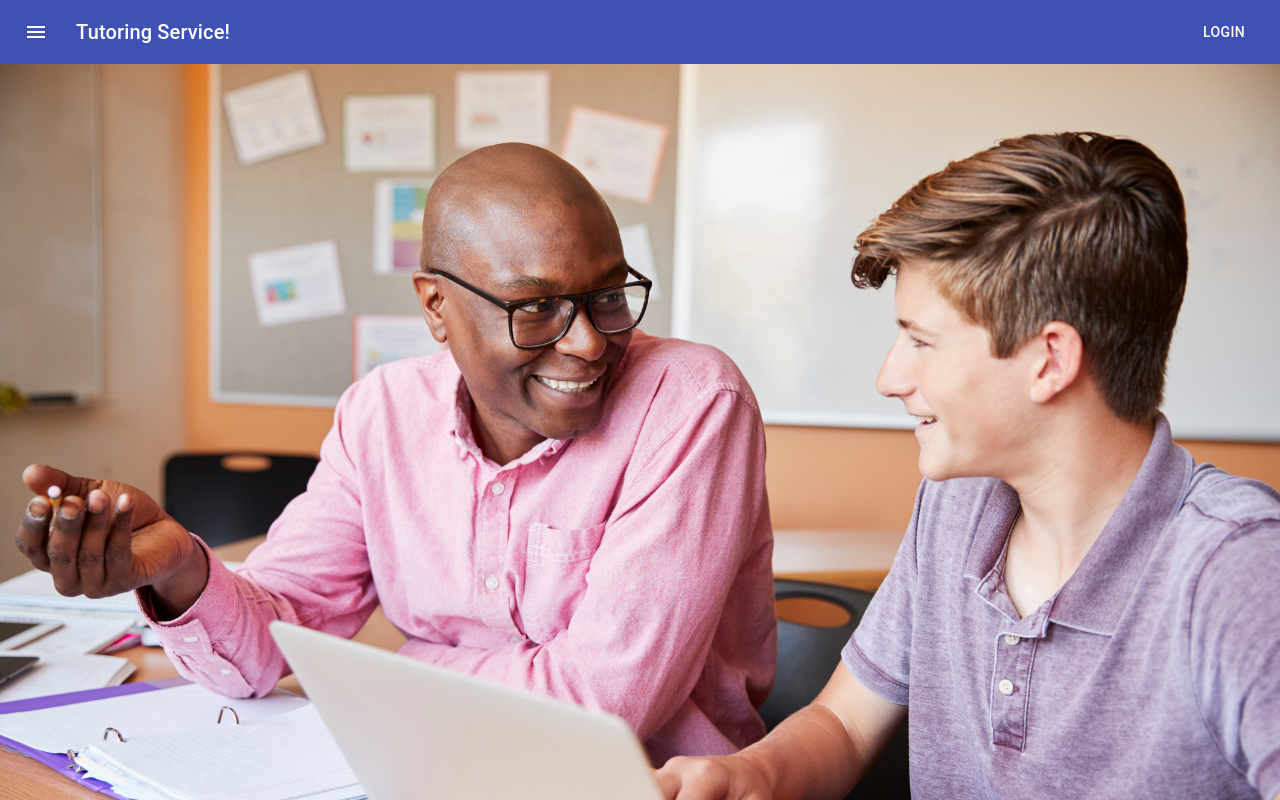
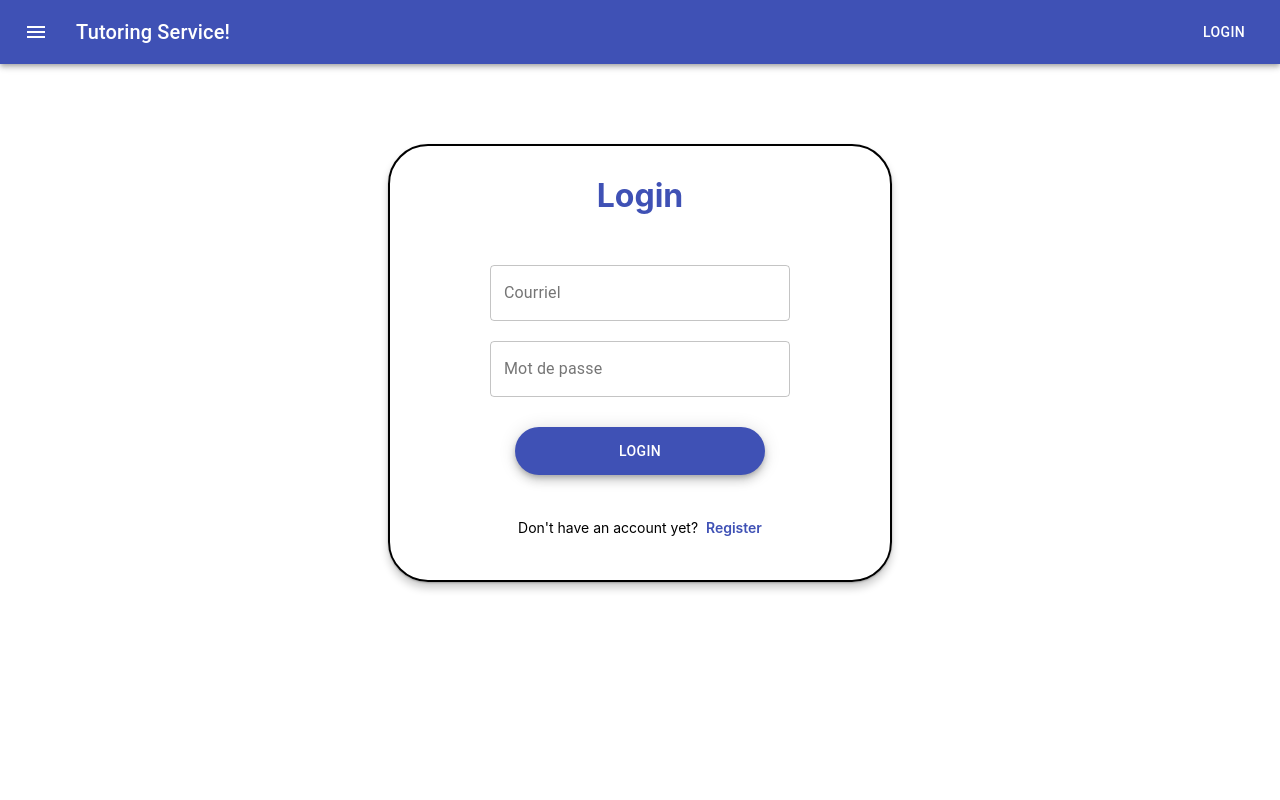
Before and after one commit to archarbar/Tutoring-Application-Website, a React (Create React App) app in the folder frontend/: page /login in a window 1280 px wide. Shown: the top 800 px of the page. Built offline with nearby package versions, Linux system fonts and the light colour scheme.

Commit message:
Added routes for login/register

```diff
--- a/frontend/src/App.js
+++ b/frontend/src/App.js
@@ -1,23 +1,23 @@
 import React from 'react';
 import './App.css';
-import ButtonAppBar from "./Components/TopBar.js"
 import { BrowserRouter as Router, Route, Switch } from 'react-router-dom';
 
+// Components
 import HomePage from './Components/WebPages/HomePage.js'
+import RegisterPage from './Components/WebPages/RegisterPage'
+import LoginPage from './Components/WebPages/LoginPage'
 
 function App() {
   return (
-    // <div className="App">
     <Router>
       <Switch>
-        <Route path = '/'>
-          <HomePage/>
+        <Route exact path='/'>
+          <HomePage />
         </Route>
-
+        <Route exact path="/register" component={RegisterPage} />
+        <Route exact path="/login" component={LoginPage} />
       </Switch>
     </Router>
-      // <ButtonAppBar/>
-    // </div>
   );
 }
 
--- a/frontend/src/Components/Form/LoginForm.js
+++ b/frontend/src/Components/Form/LoginForm.js
@@ -1,6 +1,7 @@
 // React
 import React from 'react';
 import PropTypes from 'prop-types';
+import { NavLink } from 'react-router-dom';
 
 // Material-UI
 import { withStyles } from '@material-ui/core/styles';
@@ -54,7 +55,7 @@ const styles = theme => ({
         fontSize: 14,
     },
     signin: {
-        color: '#9D1010',
+        color: '#3f51b5',
         fontWeight: 630,
         display: 'inline'
     },
@@ -79,15 +80,15 @@ const styles = theme => ({
     },
 });
 
-// const onMouseOut = event => {
-//     const el = event.target;
-//     el.style.color = "#9D1010";
-// }
+const onMouseOut = event => {
+    const el = event.target;
+    el.style.color = '#3f51b5';
+}
 
-// const onMouseOver = event => {
-//     const el = event.target;
-//     el.style.color = "#7D1D1D"
-// }
+const onMouseOver = event => {
+    const el = event.target;
+    el.style.color = "#081769"
+}
 
 class LoginForm extends React.Component {
     constructor(props) {
@@ -211,11 +212,11 @@ class LoginForm extends React.Component {
                         <p>
                             Don't have an account yet?
                               &nbsp;
-              {/* <NavLink to="/register" style={{ color: 'inherit', textDecoration: 'none' }}>
+              <NavLink to="/register" style={{ textDecoration: 'none' }}>
                                 <p className={classes.signin} onMouseEnter={event => onMouseOver(event)} onMouseOut={event => onMouseOut(event)}>
                                     Register
                                 </p>
-                            </NavLink> */}
+                            </NavLink>
                         </p>
                     </div>
                 </form>
--- a/frontend/src/Components/Form/RegistrationForm.js
+++ b/frontend/src/Components/Form/RegistrationForm.js
@@ -1,4 +1,5 @@
 import React, { Component } from 'react'
+import { NavLink } from 'react-router-dom';
 
 // Material-UI
 import { withStyles } from '@material-ui/core/styles';
@@ -38,7 +39,7 @@ const styles = theme => ({
         marginRight: 'auto'
     },
     signin: {
-        color: '#9D1010',
+        color: '#3f51b5',
         fontWeight: 630
     },
     textfieldContainer: {
@@ -64,15 +65,15 @@ const styles = theme => ({
     },
 });
 
-// const onMouseOut = event => {
-//     const el = event.target;
-//     el.style.color = "#9D1010";
-// }
+const onMouseOut = event => {
+    const el = event.target;
+    el.style.color = '#3f51b5';
+}
 
-// const onMouseOver = event => {
-//     const el = event.target;
-//     el.style.color = "#7D1D1D"
-// }
+const onMouseOver = event => {
+    const el = event.target;
+    el.style.color = "#081769"
+}
 
 class RegistrationForm extends Component {
 
@@ -313,7 +314,7 @@ class RegistrationForm extends Component {
                         <p>
                             Already have an account?
                             &nbsp;
-                {/* <NavLink to="/login" style={{ textDecoration: 'none' }}>
+                <NavLink to="/login" style={{ textDecoration: 'none' }}>
                                 <p
                                     className={classes.signin}
                                     onMouseEnter={event => onMouseOver(event)}
@@ -321,7 +322,7 @@ class RegistrationForm extends Component {
                                 >
                                     Login
                                     </p>
-                                </NavLink> */}
+                            </NavLink>
                         </p>
                     </div>
                 </form>
--- /dev/null
+++ b/frontend/src/Components/WebPages/LoginPage.js
@@ -0,0 +1,16 @@
+import React, { Component } from 'react'
+
+// Components
+import LoginForm from '../Form/LoginForm'
+import ButtonAppBar from "../TopBar"
+
+export default class LoginPage extends Component {
+    render() {
+        return (
+            <div>
+                <ButtonAppBar />
+                <LoginForm />
+            </div>
+        )
+    }
+}
--- a/frontend/src/Components/WebPages/Registration.js
+++ b/frontend/src/Components/WebPages/RegisterPage.js
@@ -1,10 +1,14 @@
 import React, { Component } from 'react'
+
+// Components
+import ButtonAppBar from "../TopBar"
 import RegistrationForm from '../Form/RegistrationForm'
 
-export default class Registration extends Component {
+export default class RegisterPage extends Component {
     render() {
         return (
             <div>
+                <ButtonAppBar />
                 <RegistrationForm />
             </div>
         )
```
Lines whose indentation alone changed are shown as unchanged.
